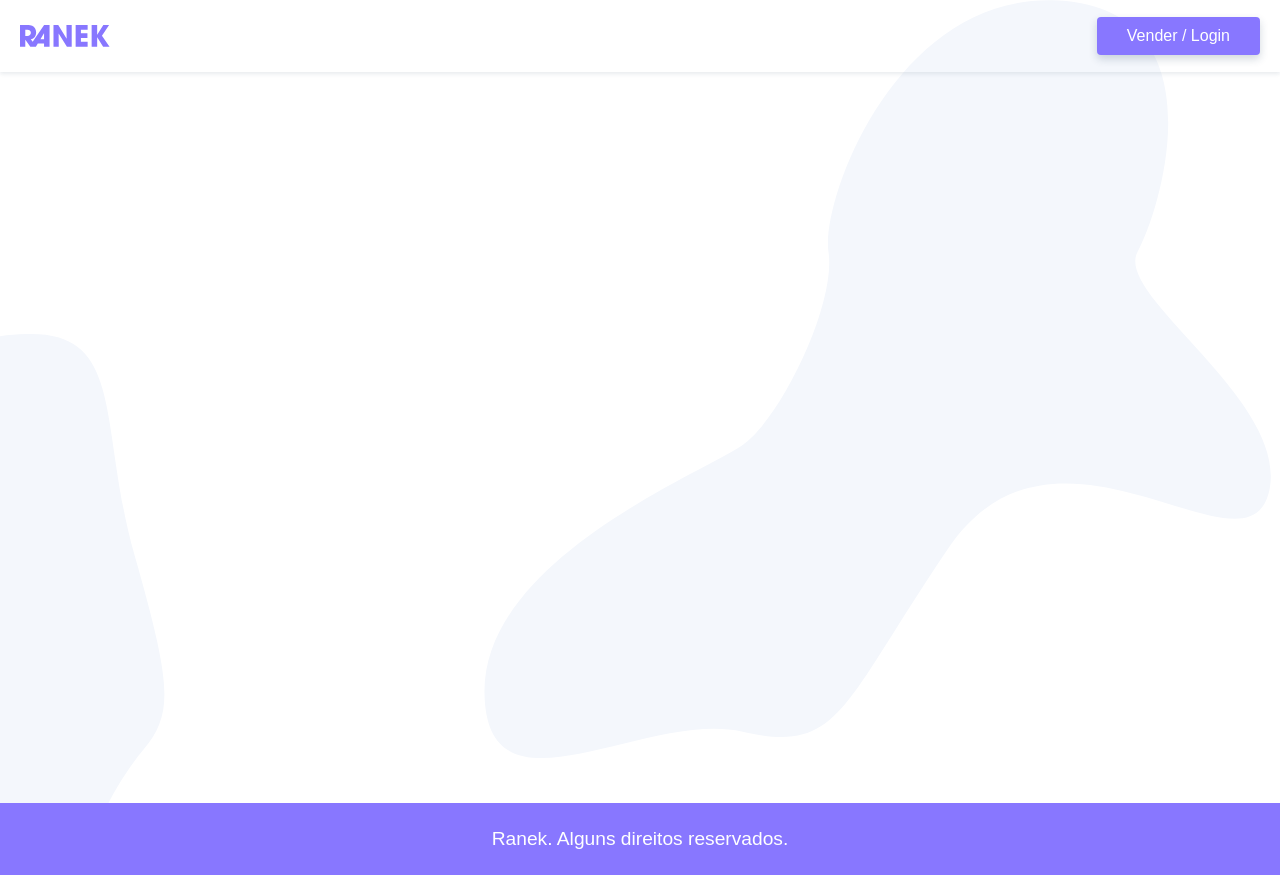
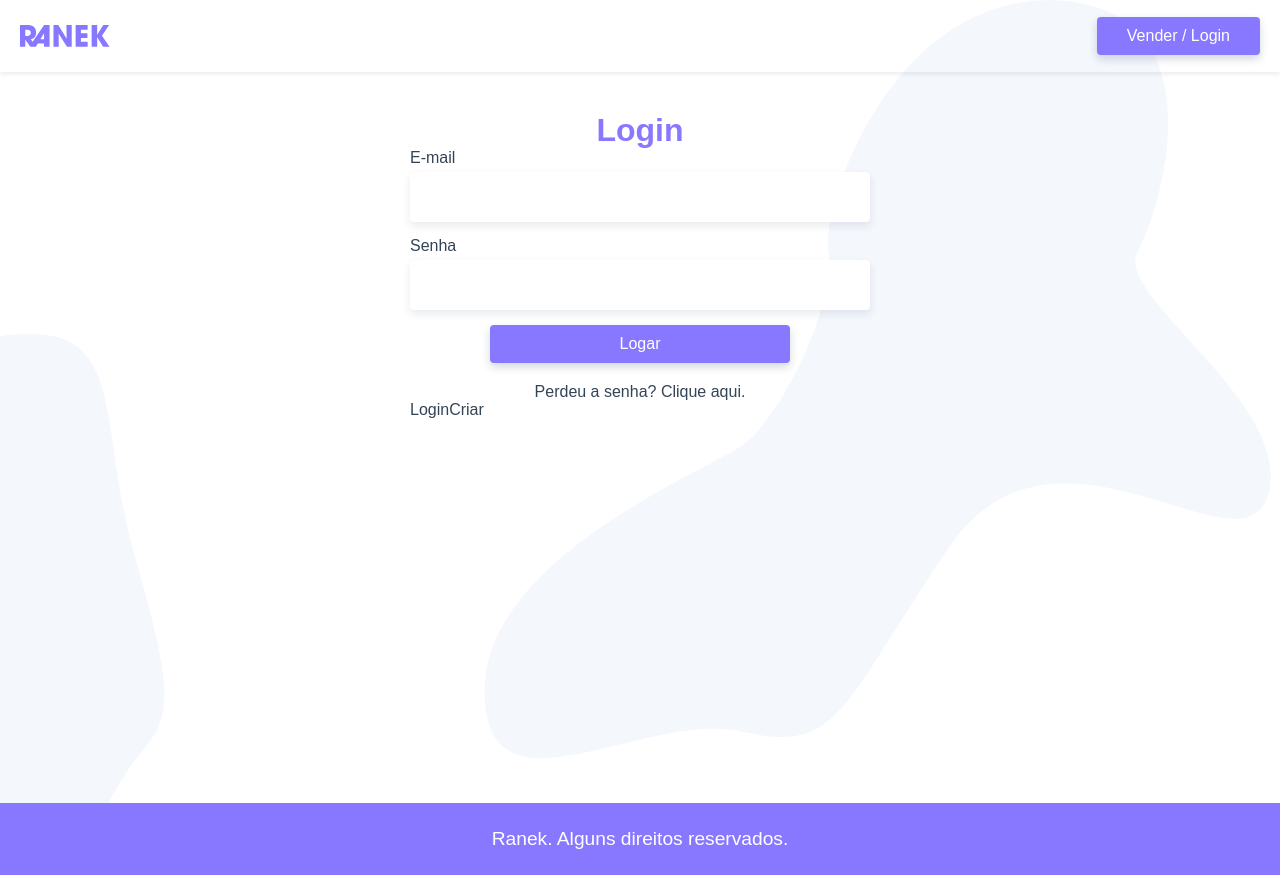
Before and after one commit to bladellano/ranek-front, a Vue app: page /login in a window 1280 px wide. Built offline with nearby package versions, Linux system fonts and the light colour scheme.

Commit message:
Criando a tela de Login

```diff
--- a/src/App.vue
+++ b/src/App.vue
@@ -2,7 +2,9 @@
   <div id="app">
     <TheHeader />
     <main id="main">
-      <router-view />
+      <transition mode="out-in">
+        <router-view />
+      </transition>
     </main>
     <TheFooter />
   </div>
@@ -75,7 +77,9 @@
 #main {
   flex: 1;
 }
-
+label {
+  margin-bottom: 5px;
+}
 input,
 textarea {
   border-radius: 4px;
--- /dev/null
+++ b/src/components/LoginCriar.vue
@@ -0,0 +1,12 @@
+<template>
+  <div>LoginCriar</div>
+</template>
+
+<script>
+export default {
+  name: "LoginCriar",
+};
+</script>
+
+<style lang="scss" scoped>
+</style>
--- a/src/components/ProdutosLista.vue
+++ b/src/components/ProdutosLista.vue
@@ -3,14 +3,14 @@
     <transition mode="out-in">
       <div v-if="produtos && produtos.length" class="produtos" key="produtos">
         <div class="produto" v-for="(produto, index) in produtos" :key="index">
-          <router-link to="/">
+          <router-link :to="{ name: 'produto', params: { id: produto.id } }">
             <img
               v-if="produto.fotos"
               :src="produto.fotos[0].src"
               :alt="produto.fotos[0].titulo"
             />
             <h2 class="titulo">{{ produto.nome }}</h2>
-            <p class="preco">{{ produto.preco }}</p>
+            <p class="preco">{{ produto.preco | numeroPreco }}</p>
             <p>{{ produto.descricao }}</p>
           </router-link>
         </div>
--- a/src/main.js
+++ b/src/main.js
@@ -8,6 +8,19 @@
 
 Vue.component('PaginaCarregando', PaginaCarregando)
 
+Vue.filter("numeroPreco", valor => {
+  valor = Number(valor)
+  if (!isNaN(valor)) {
+    return valor.toLocaleString("pt-BR", {
+      style: "currency",
+      currency: "BRL"
+    });
+
+  } else {
+    return '';
+  }
+})
+
 new Vue({
   router,
   store,
--- a/src/router/index.js
+++ b/src/router/index.js
@@ -1,6 +1,8 @@
 import Vue from 'vue'
 import VueRouter from 'vue-router'
 import Home from '../views/Home.vue'
+import DetalhesProduto from '../views/Produto.vue'
+import Login from '../views/Login.vue'
 
 Vue.use(VueRouter)
 
@@ -9,6 +11,18 @@
     path: '/',
     name: 'home',
     component: Home
+  },
+  {
+    path: '/produto/:id',
+    name: 'produto',
+    component: DetalhesProduto,
+    props: true,
+  },
+  {
+    path: '/login',
+    name: 'login',
+    component: Login,
+    props: true,
   }
 ]
 
--- /dev/null
+++ b/src/views/Login.vue
@@ -0,0 +1,72 @@
+<template>
+  <section class="login">
+    <h1>Login</h1>
+    <form action="">
+      <label for="email">E-mail</label>
+      <input type="text" name="email" id="email" v-model="login.email" />
+      <label for="email">Senha</label>
+      <input type="password" name="senha" id="senha" v-model="login.senha" />
+      <button class="btn" @click.prevent="logar">Logar</button>
+    </form>
+    <p class="perdeu">
+      <a href="/" target="_blank">Perdeu a senha? Clique aqui.</a>
+    </p>
+    <LoginCriar />
+  </section>
+</template>
+
+<script>
+import LoginCriar from "@/components/LoginCriar";
+export default {
+  // eslint-disable-next-line vue/multi-word-component-names
+  name: "Login",
+  components: {
+    LoginCriar,
+  },
+  data() {
+    return {
+      login: {
+        email: "",
+        senha: "",
+      },
+    };
+  },
+  methods: {
+    logar() {
+      console.log("Logou...");
+    },
+  },
+};
+</script>
+
+<style scoped>
+.login {
+  max-width: 500px;
+  margin: 0 auto;
+  padding: 0 20px;
+}
+h1 {
+  text-align: center;
+  font-size: 2rem;
+  margin-top: 40px;
+  color: #87f;
+}
+form {
+  display: grid;
+}
+.btn {
+  width: 100%;
+  max-width: 300px;
+  margin-left: auto;
+  margin-right: auto;
+}
+.perdeu {
+  text-align: center;
+  margin: 20px auto 0 auto;
+}
+
+.perdeu a:hover {
+  color: #87f;
+  text-decoration: underline;
+}
+</style>
--- /dev/null
+++ b/src/views/Produto.vue
@@ -0,0 +1,66 @@
+<template>
+  <section>
+    <div v-if="produto" class="produto">
+      <ul class="fotos" v-if="produto.fotos">
+        <li v-for="(foto, index) in produto.fotos" :key="index">
+          <img :src="foto.src" :alt="foto.titulo" />
+        </li>
+      </ul>
+      <div class="info">
+        <h1>{{ produto.nome }}</h1>
+        <p class="preco">{{ produto.preco | numeroPreco }}</p>
+        <p class="descricao">{{ produto.descricao }}</p>
+        <button class="btn" v-if="produto.vendido === 'false'">Comprar</button>
+        <button v-else class="btn" disabled>Produto Vendido</button>
+      </div>
+    </div>
+    <PaginaCarregando v-else />
+  </section>
+</template>
+
+<script>
+import { api } from "@/services";
+export default {
+  name: "DetalhesProduto",
+  props: ["id"],
+  data() {
+    return {
+      produto: null,
+    };
+  },
+  methods: {
+    getProduto() {
+      api.get(`/produto/${this.id}`).then((res) => {
+        this.produto = res.data;
+      });
+    },
+  },
+  created() {
+    this.getProduto();
+  },
+};
+</script>
+
+<style scoped>
+.produto {
+  display: grid;
+  grid-template-columns: 1fr 1fr;
+  grid-gap: 30px;
+  max-width: 900px;
+  padding: 60px 20px;
+  margin: 0 auto;
+}
+.preco {
+  color: #e80;
+  font-weight: bold;
+  font-size: 1.5rem;
+  margin-bottom: 40px;
+}
+.descricao {
+  font-size: 1.2rem;
+}
+.btn {
+  margin-top: 60px;
+  width: 200px;
+}
+</style>
```
